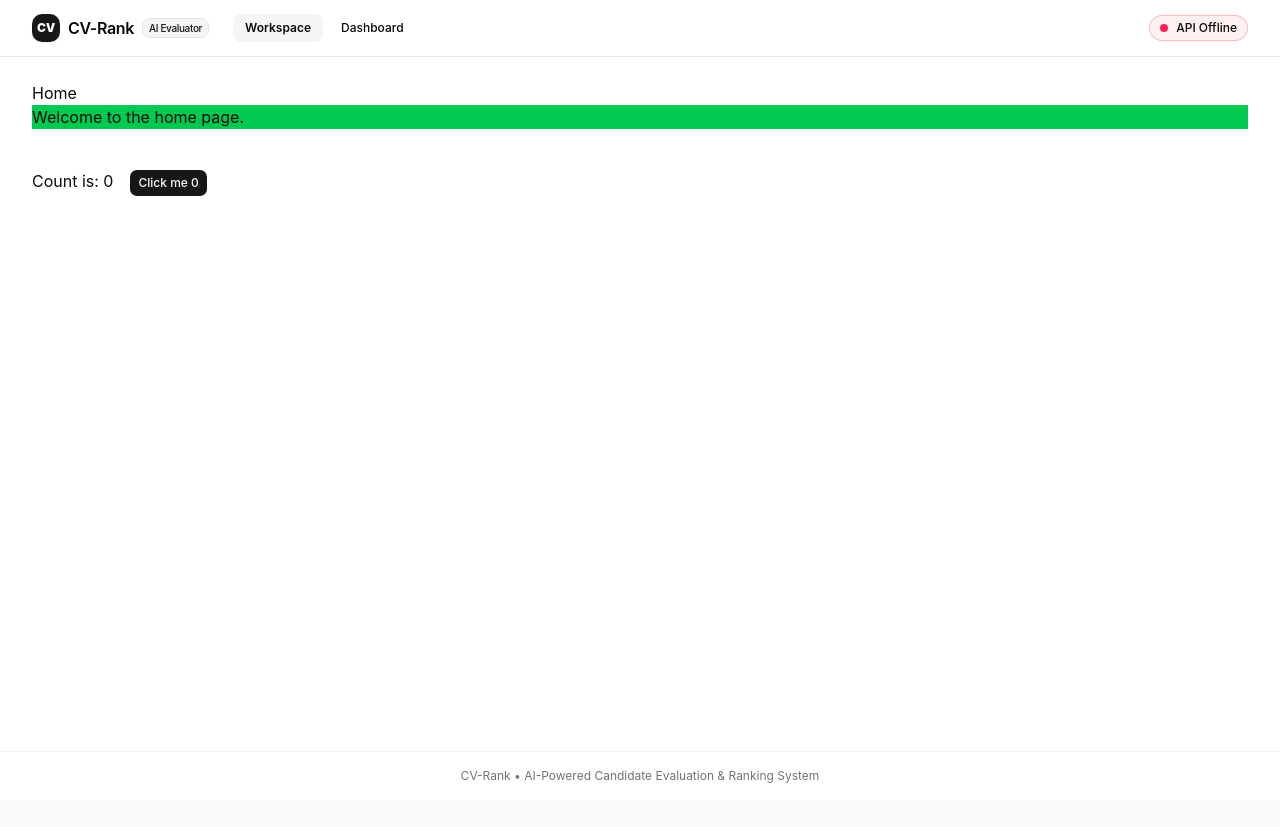
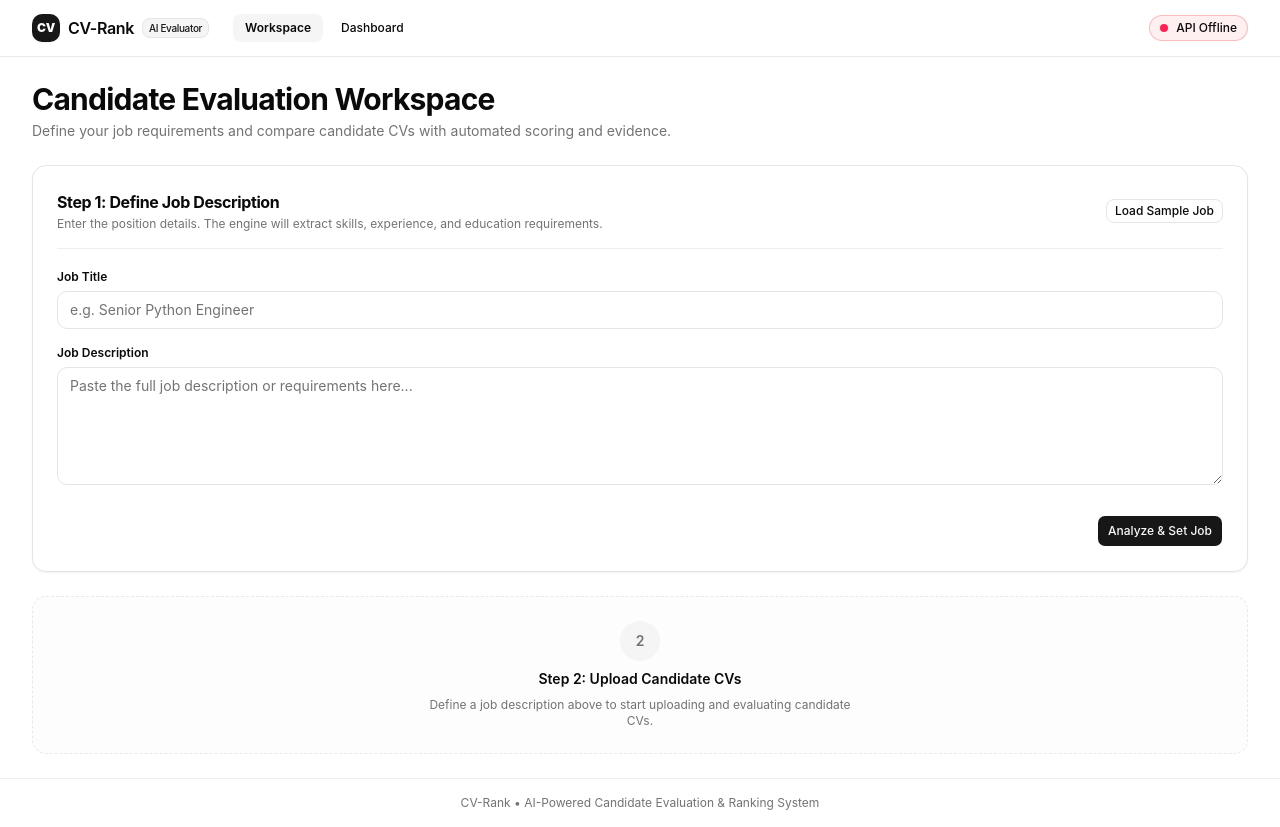
Before and after one commit to pathummadhusanka/CV-Rank, a React (Vite) app in the folder src/frontend/: page / in a window 1280 px wide. Before the commit the page ends 800 px from the top, so only its background shows below. Built offline with nearby package versions, Linux system fonts and the light colour scheme; no server answers.

Commit message:
feat(ui): add job creation form & extracted requirements card
- Add job title and description form with sample prefill.
- Connect to POST /jobs and display extracted requirements.
- Add skills tags, experience, and education badges.

```diff
--- /dev/null
+++ b/src/frontend/src/components/JobCreator.tsx
@@ -0,0 +1,144 @@
+import { useState } from "react";
+import { Button } from "@/components/ui/button";
+import { createJob, type CreateJobResponse } from "@/lib/api";
+
+interface JobCreatorProps {
+	onJobCreated: (job: CreateJobResponse) => void;
+	disabled?: boolean;
+}
+
+const SAMPLE_JOB = {
+	title: "Senior Python Backend Developer",
+	description:
+		"We are looking for a Senior Python Backend Developer with 3+ years of experience building high-performance web APIs using FastAPI and Django. The ideal candidate has deep expertise in SQL, PostgreSQL, Docker, Git, and cloud services like AWS. A bachelor's degree in Computer Science or a related engineering field is preferred.",
+};
+
+export function JobCreator({ onJobCreated, disabled }: JobCreatorProps) {
+	const [title, setTitle] = useState("");
+	const [description, setDescription] = useState("");
+	const [isSubmitting, setIsSubmitting] = useState(false);
+	const [error, setError] = useState<string | null>(null);
+
+	const handleLoadSample = () => {
+		setTitle(SAMPLE_JOB.title);
+		setDescription(SAMPLE_JOB.description);
+		setError(null);
+	};
+
+	const handleSubmit = async (e: React.FormEvent) => {
+		e.preventDefault();
+		if (!title.trim()) {
+			setError("Please enter a job title.");
+			return;
+		}
+		if (!description.trim()) {
+			setError("Please enter a job description.");
+			return;
+		}
+
+		setIsSubmitting(true);
+		setError(null);
+
+		try {
+			const res = await createJob({
+				title: title.trim(),
+				description: description.trim(),
+			});
+			onJobCreated(res);
+		} catch (err) {
+			setError(
+				err instanceof Error
+					? err.message
+					: "Failed to create job and parse requirements. Ensure backend is running.",
+			);
+		} finally {
+			setIsSubmitting(false);
+		}
+	};
+
+	return (
+		<div className="rounded-xl border border-border bg-card p-6 shadow-xs">
+			<div className="flex flex-col sm:flex-row sm:items-center justify-between gap-3 mb-5 pb-4 border-b border-border/60">
+				<div>
+					<h3 className="text-base font-bold text-foreground tracking-tight">
+						Step 1: Define Job Description
+					</h3>
+					<p className="text-xs text-muted-foreground mt-0.5">
+						Enter the position details. The engine will extract skills, experience, and education requirements.
+					</p>
+				</div>
+
+				<Button
+					type="button"
+					variant="outline"
+					size="sm"
+					onClick={handleLoadSample}
+					disabled={isSubmitting || disabled}
+				>
+					Load Sample Job
+				</Button>
+			</div>
+
+			{error && (
+				<div className="mb-4 rounded-lg bg-destructive/10 border border-destructive/20 p-3 text-xs text-destructive flex items-center justify-between">
+					<span>{error}</span>
+					<button
+						type="button"
+						onClick={() => setError(null)}
+						className="font-bold hover:opacity-75 ml-2 cursor-pointer"
+					>
+						&times;
+					</button>
+				</div>
+			)}
+
+			<form onSubmit={handleSubmit} className="space-y-4">
+				<div className="space-y-1.5">
+					<label
+						htmlFor="job-title"
+						className="block text-xs font-semibold text-foreground"
+					>
+						Job Title
+					</label>
+					<input
+						id="job-title"
+						type="text"
+						value={title}
+						onChange={(e) => setTitle(e.target.value)}
+						placeholder="e.g. Senior Python Engineer"
+						disabled={isSubmitting || disabled}
+						className="w-full rounded-lg border border-input bg-background px-3 py-2 text-sm text-foreground placeholder:text-muted-foreground focus:outline-none focus:ring-2 focus:ring-ring focus:border-transparent transition-all"
+					/>
+				</div>
+
+				<div className="space-y-1.5">
+					<label
+						htmlFor="job-description"
+						className="block text-xs font-semibold text-foreground"
+					>
+						Job Description
+					</label>
+					<textarea
+						id="job-description"
+						rows={5}
+						value={description}
+						onChange={(e) => setDescription(e.target.value)}
+						placeholder="Paste the full job description or requirements here..."
+						disabled={isSubmitting || disabled}
+						className="w-full rounded-lg border border-input bg-background px-3 py-2 text-sm text-foreground placeholder:text-muted-foreground focus:outline-none focus:ring-2 focus:ring-ring focus:border-transparent transition-all resize-y"
+					/>
+				</div>
+
+				<div className="flex items-center justify-end gap-3 pt-2">
+					<Button
+						type="submit"
+						size="lg"
+						disabled={isSubmitting || disabled}
+					>
+						{isSubmitting ? "Extracting Requirements..." : "Analyze & Set Job"}
+					</Button>
+				</div>
+			</form>
+		</div>
+	);
+}
--- /dev/null
+++ b/src/frontend/src/components/JobRequirementsCard.tsx
@@ -0,0 +1,104 @@
+import type { CreateJobResponse } from "@/lib/api";
+import { Button } from "@/components/ui/button";
+
+interface JobRequirementsCardProps {
+	job: CreateJobResponse;
+	onReset: () => void;
+}
+
+export function JobRequirementsCard({ job, onReset }: JobRequirementsCardProps) {
+	const { requirements } = job;
+	const hasSkills = requirements.skills && requirements.skills.length > 0;
+
+	return (
+		<div className="rounded-xl border border-border bg-card p-6 shadow-xs transition-all">
+			<div className="flex flex-col sm:flex-row sm:items-center justify-between gap-3 border-b border-border/60 pb-4">
+				<div className="space-y-1">
+					<div className="flex items-center gap-2">
+						<span className="inline-flex items-center rounded-md bg-emerald-500/10 px-2 py-0.5 text-xs font-semibold text-emerald-600 dark:text-emerald-400 border border-emerald-500/20">
+							Active Job Target
+						</span>
+						<span className="text-xs text-muted-foreground font-mono">
+							ID: {job.id.slice(0, 8)}...
+						</span>
+					</div>
+					<h3 className="text-lg font-bold text-foreground tracking-tight">
+						{job.title}
+					</h3>
+				</div>
+
+				<Button variant="outline" size="sm" onClick={onReset}>
+					Change Job
+				</Button>
+			</div>
+
+			<div className="mt-4 grid grid-cols-1 sm:grid-cols-3 gap-4">
+				{/* Skills Card */}
+				<div className="sm:col-span-3 rounded-lg border border-border/80 bg-muted/30 p-3.5">
+					<div className="text-xs font-semibold text-foreground uppercase tracking-wider mb-2 flex items-center justify-between">
+						<span>Detected Skills ({requirements.skills.length})</span>
+						<span className="text-[11px] text-muted-foreground font-normal">Extracted from description</span>
+					</div>
+					{hasSkills ? (
+						<div className="flex flex-wrap gap-1.5">
+							{requirements.skills.map((skill) => (
+								<span
+									key={skill}
+									className="inline-flex items-center rounded-md bg-primary/10 text-primary border border-primary/20 px-2.5 py-1 text-xs font-medium capitalize"
+								>
+									{skill}
+								</span>
+							))}
+						</div>
+					) : (
+						<p className="text-xs text-muted-foreground italic">
+							No predefined skills recognized in the description text.
+						</p>
+					)}
+				</div>
+
+				{/* Experience requirement */}
+				<div className="rounded-lg border border-border/80 bg-muted/30 p-3.5">
+					<div className="text-xs font-semibold text-foreground uppercase tracking-wider mb-1">
+						Experience Required
+					</div>
+					<div className="text-sm font-semibold text-foreground">
+						{requirements.experience_years !== null ? (
+							<span className="text-emerald-600 dark:text-emerald-400 font-bold">
+								{requirements.experience_years}+ Years
+							</span>
+						) : (
+							<span className="text-muted-foreground font-normal">Not specified</span>
+						)}
+					</div>
+				</div>
+
+				{/* Education requirement */}
+				<div className="rounded-lg border border-border/80 bg-muted/30 p-3.5">
+					<div className="text-xs font-semibold text-foreground uppercase tracking-wider mb-1">
+						Education Level
+					</div>
+					<div className="text-sm font-semibold text-foreground capitalize">
+						{requirements.education ? (
+							<span className="text-emerald-600 dark:text-emerald-400 font-bold">
+								{requirements.education}
+							</span>
+						) : (
+							<span className="text-muted-foreground font-normal">Not specified</span>
+						)}
+					</div>
+				</div>
+
+				{/* Status info */}
+				<div className="rounded-lg border border-border/80 bg-muted/30 p-3.5 flex flex-col justify-center">
+					<div className="text-xs font-semibold text-foreground uppercase tracking-wider mb-1">
+						Matching Engine
+					</div>
+					<div className="text-xs text-muted-foreground">
+						Ready to match uploaded CVs against criteria
+					</div>
+				</div>
+			</div>
+		</div>
+	);
+}
--- a/src/frontend/src/pages/HomePage.tsx
+++ b/src/frontend/src/pages/HomePage.tsx
@@ -1,19 +1,51 @@
 import { useState } from "react";
-
-import { Button } from "@/components/ui/button"
-
+import { JobCreator } from "@/components/JobCreator";
+import { JobRequirementsCard } from "@/components/JobRequirementsCard";
+import type { CreateJobResponse } from "@/lib/api";
 
 export default function HomePage() {
-	const [count, setCount] = useState(0);
+	const [activeJob, setActiveJob] = useState<CreateJobResponse | null>(null);
+
 	return (
-		<main>
-			<h1>Home</h1>
-			<p className="bg-green-500">Welcome to the home page.</p>
+		<div className="space-y-6">
+			{/* Page Header */}
+			<div className="space-y-1">
+				<h1 className="text-2xl font-bold tracking-tight text-foreground sm:text-3xl">
+					Candidate Evaluation Workspace
+				</h1>
+				<p className="text-sm text-muted-foreground">
+					Define your job requirements and compare candidate CVs with automated scoring and evidence.
+				</p>
+			</div>
 
-			<div className="mt-10 flex flex-row gap-4">
-				<span>Count is: {count}</span>
-				<Button onClick={() => setCount(count + 1)}>Click me {count}</Button>
-			</div>
-		</main>
+			{/* Step 1: Job Requirements */}
+			<section>
+				{!activeJob ? (
+					<JobCreator onJobCreated={setActiveJob} />
+				) : (
+					<JobRequirementsCard
+						job={activeJob}
+						onReset={() => setActiveJob(null)}
+					/>
+				)}
+			</section>
+
+			{/* Step 2 Preview: CV Upload (To be connected in Step 4) */}
+			<section className="rounded-xl border border-dashed border-border/80 bg-muted/20 p-6 text-center">
+				<div className="max-w-md mx-auto space-y-2">
+					<div className="size-10 rounded-full bg-muted flex items-center justify-center mx-auto text-muted-foreground font-semibold text-sm">
+						2
+					</div>
+					<h3 className="text-sm font-semibold text-foreground">
+						Step 2: Upload Candidate CVs
+					</h3>
+					<p className="text-xs text-muted-foreground">
+						{activeJob
+							? `Upload candidate PDF CVs to match against "${activeJob.title}".`
+							: "Define a job description above to start uploading and evaluating candidate CVs."}
+					</p>
+				</div>
+			</section>
+		</div>
 	);
 }
```
